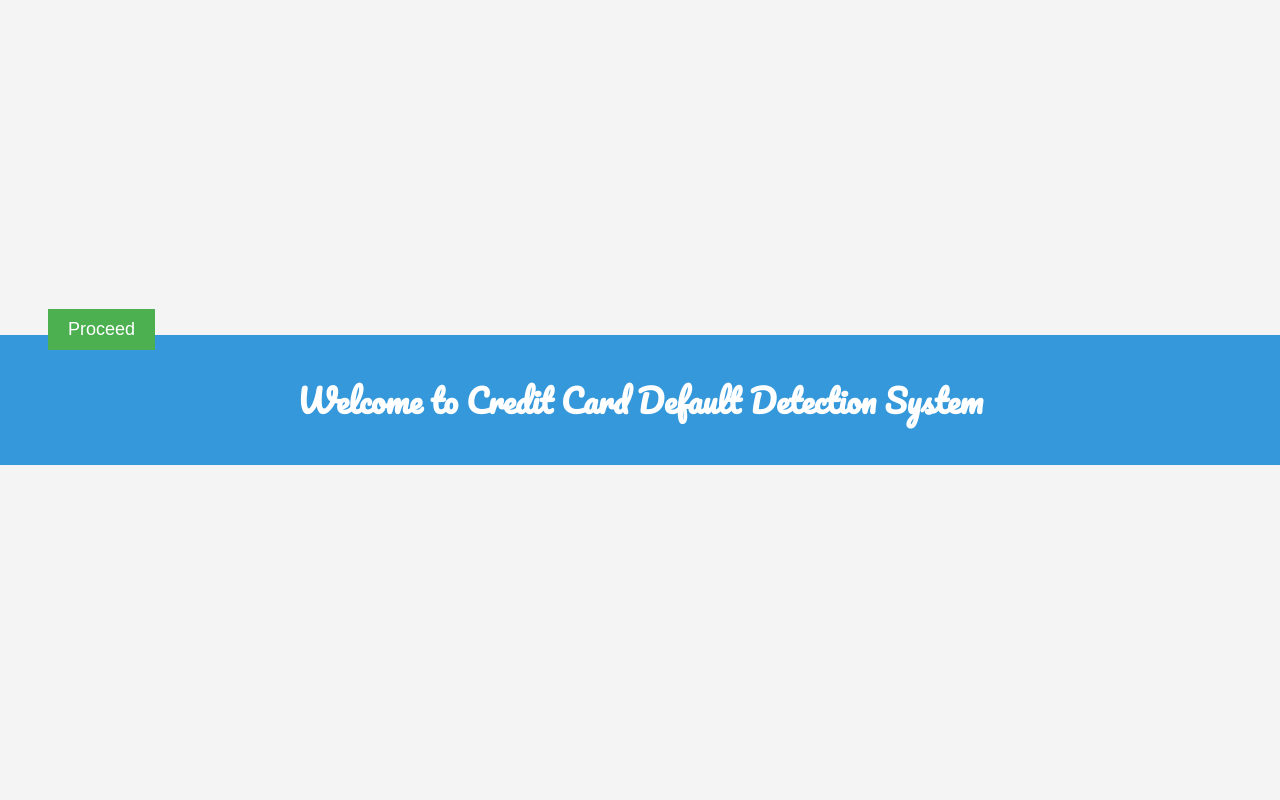
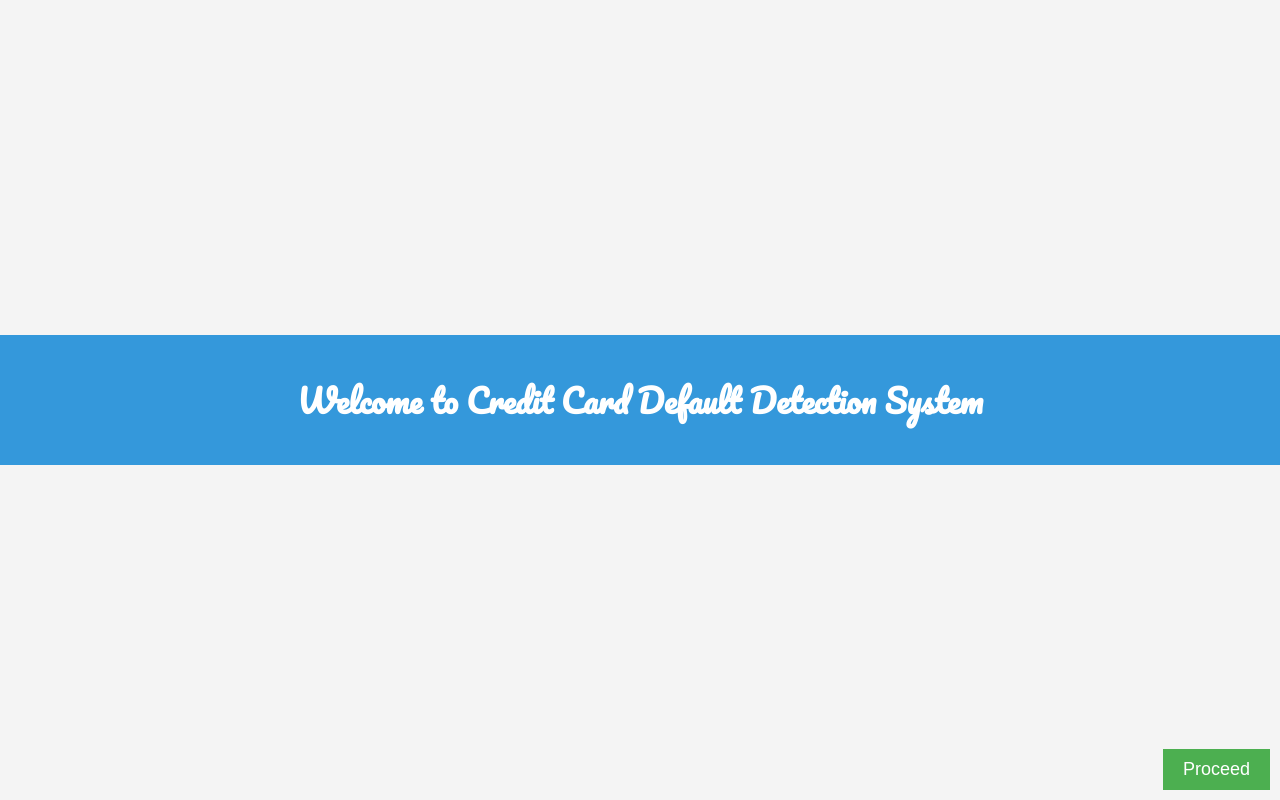
Before and after one commit to abhijitpaul0212/credit-card-default, a Flask app: page / in a window 1280 px wide. Run offline with Flask 3, Linux system fonts and the light colour scheme.

Commit message:
Added changes

```diff
--- a/templates/index.html
+++ b/templates/index.html
@@ -37,10 +37,8 @@
       border: none;
       cursor: pointer;
       position: fixed;
-      justify-content: center;
-      text-align: center;
-      bottom: 450px;
-      right: 1125px;
+      bottom: 10px;
+      right: 10px;
     }
 
 
```
